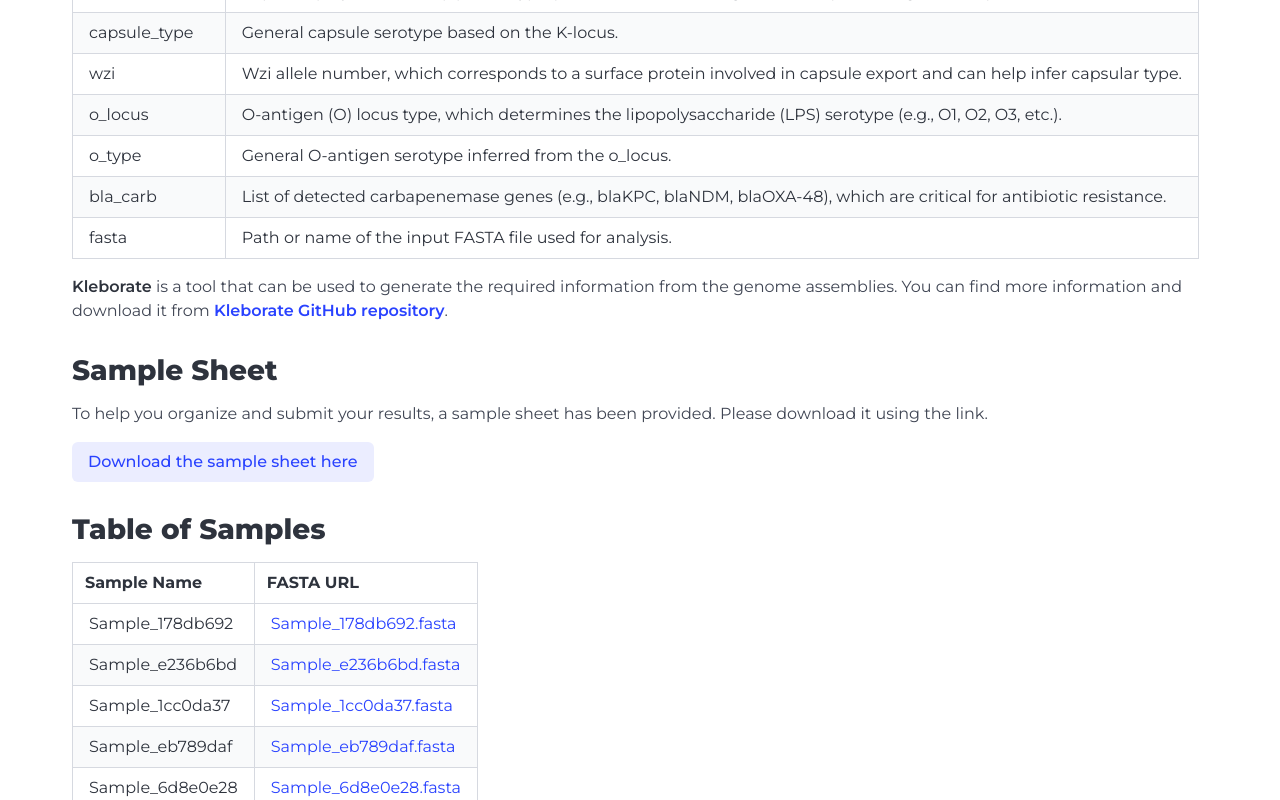
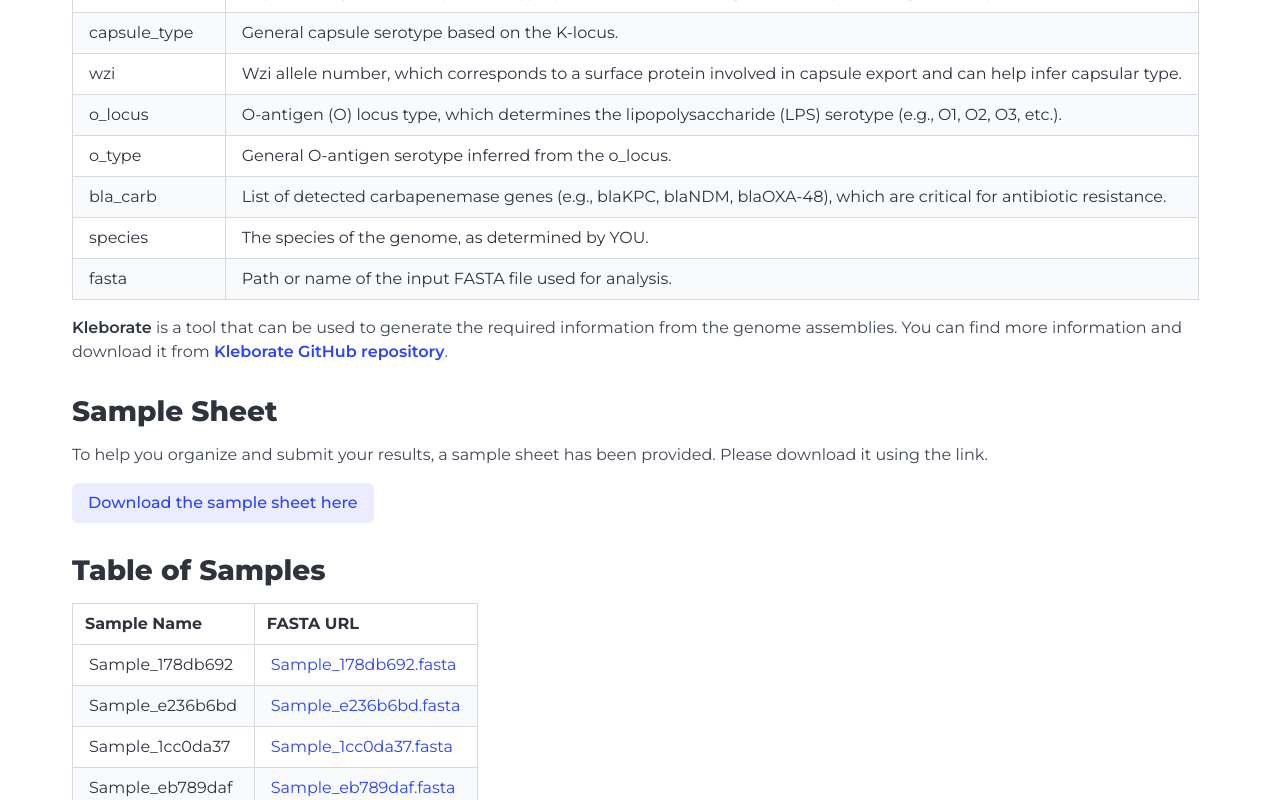
Before and after one commit to happykhan/ghrupuzzle, a Next.js app: page /typing/practice in a window 1280 px wide. Shown: the part 744-1544 px from the top of the page. Built offline with nearby package versions, Linux system fonts and the light colour scheme.

Commit message:
added some styling

```diff
--- a/app/assembly/assembly_dataset.tsx
+++ b/app/assembly/assembly_dataset.tsx
@@ -72,6 +72,7 @@ function GenomeAssemblyQC() {
       { name: "Column Name", description: "Description" },
       { name: "sample_name", description: "Name or identifier of the genome sample being analyzed." },
       { name: "species", description: "The expected species of the genome. This may not be true." },
+      { name: "tax_classification", description: "The species of the genome, as assessed by YOU." },
       { name: "r1", description: "Path to the forward read file (R1) used for assembly." },
       { name: "r2", description: "Path to the reverse read file (R2) used for assembly." },
       { name: "qc", description: "Overall quality control status (either PASSED or FAILED)." },
--- a/app/typing/type_dataset.tsx
+++ b/app/typing/type_dataset.tsx
@@ -81,6 +81,7 @@ function KleborateTable() {
       { name: "o_locus", description: "O-antigen (O) locus type, which determines the lipopolysaccharide (LPS) serotype (e.g., O1, O2, O3, etc.)." },
       { name: "o_type", description: "General O-antigen serotype inferred from the o_locus." },
       { name: "bla_carb", description: "List of detected carbapenemase genes (e.g., blaKPC, blaNDM, blaOXA-48), which are critical for antibiotic resistance." },
+      { name: "species", description: "The species of the genome, as determined by YOU." },
       { name: "fasta", description: "Path or name of the input FASTA file used for analysis." },
     ];
 
```
